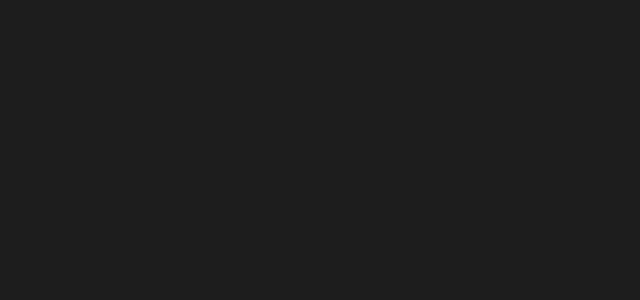
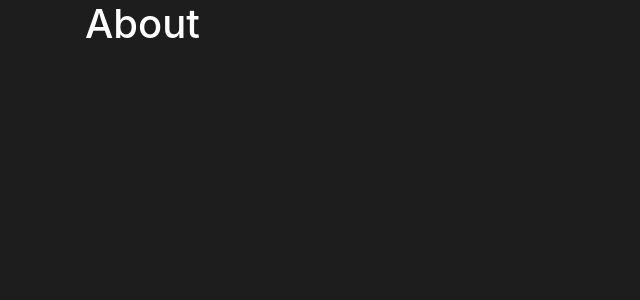
Before and after one commit to blardtony/portfolio, a Nuxt app: page /about in a window 1280 px wide. Before the commit this address had no page. Shown: the top 300 px of the page, without its empty margins (0-640 px from the left). Built offline with nearby package versions, Linux system fonts and the light colour scheme.

Commit message:
Create about page

```diff
--- a/assets/css/main.css
+++ b/assets/css/main.css
@@ -1,6 +1,14 @@
 body {
     background-color: #1d1d1d;
+    color: #fff;
 }
 .bg-dark {
-    background-color: #181818 !important;
+    background-color: transparent!important;
 }
+
+.navbar-dark .navbar-toggler {
+    border: none;
+}
+.navbar-dark .navbar-toggler:focus {
+    outline: none;
+}
--- /dev/null
+++ b/pages/about.vue
@@ -0,0 +1,17 @@
+<template>
+    <div class="container">
+        <h1>
+            About
+        </h1>
+    </div>
+</template>
+
+<script>
+export default {
+
+}
+</script>
+
+<style>
+
+</style>
```
